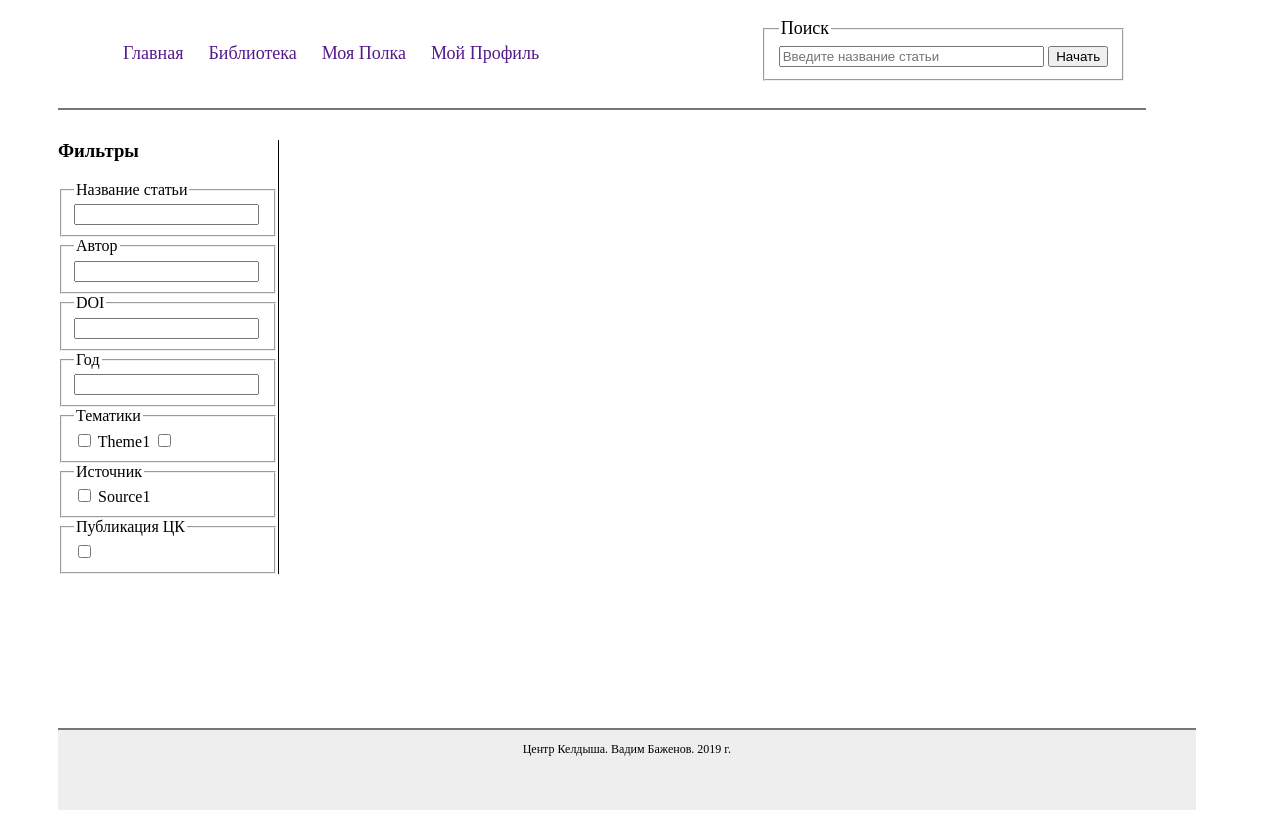
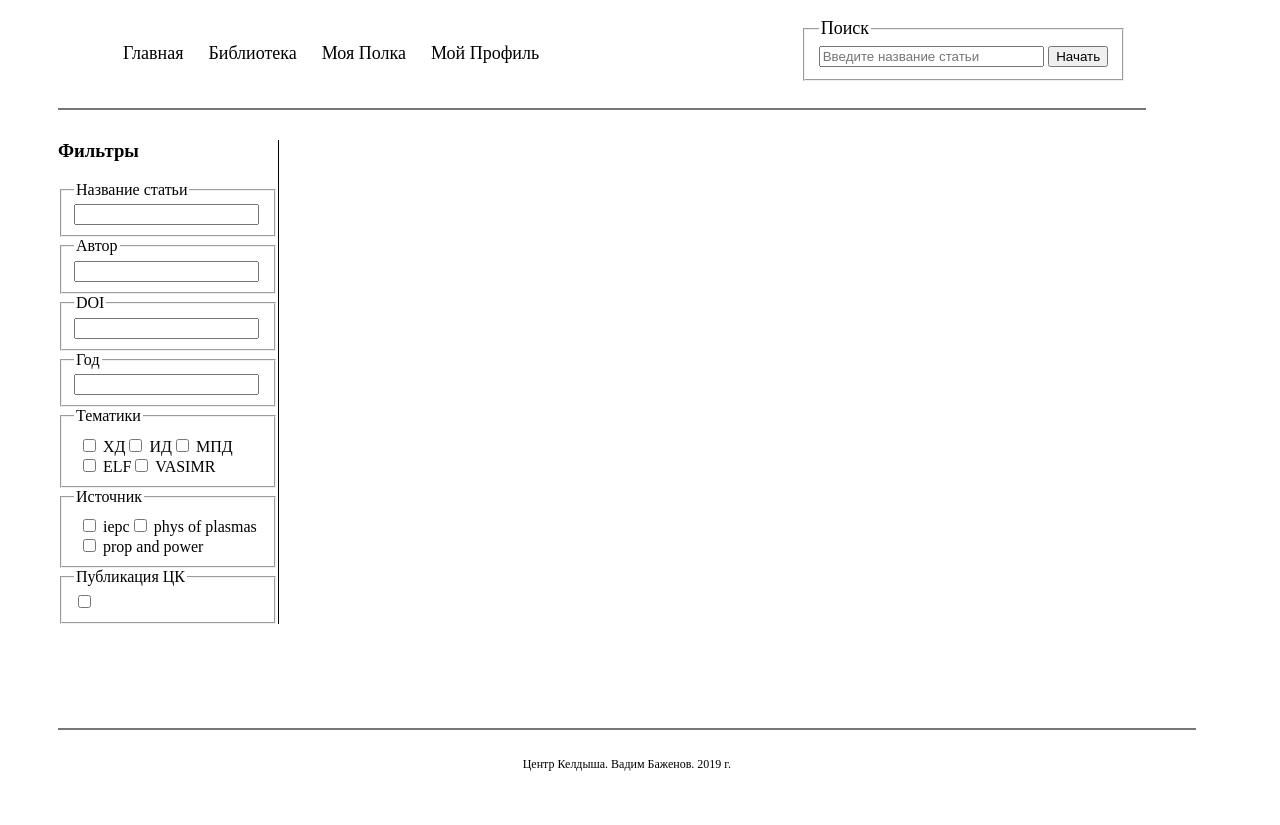
Before and after one commit to bazhenov4job/article_base, a Django app: page /library in a window 1280 px wide. Run offline with Django 3.2, Linux system fonts and the light colour scheme.

Commit message:
added base.html -  a template to ease html refactoring

```diff
--- a/article_base/article_base/urls.py
+++ b/article_base/article_base/urls.py
@@ -19,7 +19,7 @@ from mainapp import views as mainapp
 from libraryapp import views as libraryapp
 
 urlpatterns = [
-    path('', mainapp.index),
-    path('library', libraryapp.library),
+    path('', mainapp.index, name='index'),
+    path('library', libraryapp.library, name='library'),
     path('admin/', admin.site.urls),
 ]
--- a/article_base/libraryapp/templates/libraryapp/library.html
+++ b/article_base/libraryapp/templates/libraryapp/library.html
@@ -1,28 +1,6 @@
-<!DOCTYPE html>
-<html>
-<head>
-	<title>Библиотека</title>
-	<meta charset="utf-8">
-	<link rel="stylesheet" type="text/css" href="static/css/style.css">
-</head>
-<body>
-	<div class="container">
-		<div class="header">
-			<ul class="menu_main">
-				<li><a href="">Главная</a></li>
-				<li><a href="">Библиотека</a></li>
-				<li><a href="">Моя Полка</a></li>
-				<li><a href="">Мой Профиль</a></li>
-			</ul>
-			<form class="search_field">
-						<fieldset>
-							<legend>Поиск</legend>
-							<input size="30" type="text" placeholder="Введите название статьи" name="search">
-							<input type="submit" name="search_button" value="Начать">
-						</fieldset>
-			</form>
-		</div>
-
+{% extends 'mainapp/base.html' %}
+{% load staticfiles %}
+	{% block content %}
 		<div class="filters">
 			<form>
 				<h3>Фильтры</h3>
@@ -42,16 +20,28 @@
 					<legend>Год</legend>
 					<input type="textbox" name="">
 				</fieldset>
-				<fieldset>
+				<fieldset class="themes">
 					<legend>Тематики</legend>
-					<input type="checkbox" id="1" name="">
-					<label for="1">Theme1</label>
-					<input type="checkbox" name="">
+						<ul>
+							{% for theme in themes %}
+							<li>
+								<input type="checkbox" id="{{ theme }}" name="">
+								<label for="{{ theme }}">{{ theme }}</label>
+							</li>
+							{% endfor %}
+						</ul>
 				</fieldset>
-				<fieldset>
+				<fieldset class="sources">
 					<legend>Источник</legend>
-					<input type="checkbox" id="1" name="">
-					<label for="1">Source1</label>
+					<ul>
+						{% for source in sources %}
+						<li>
+							<input type="checkbox" id="{{ source }}" name="">
+							<label for="{{ source }}">{{ source }}</label>
+						</li>
+						{% endfor %}
+					</ul>
+
 				</fieldset>
 				<fieldset>
 					<legend>Публикация ЦК</legend>
@@ -64,10 +54,4 @@
 		<div class="clear_both"></div>
 		<div class="article_prev"></div>
 		<div class="clear_both"></div>
-	</div>
-	<div class="footer">
-		<p>Центр Келдыша. Вадим Баженов. 2019 г.</p>
-	</div>
-
-</body>
-</html>
+	{% endblock %}
--- a/article_base/libraryapp/views.py
+++ b/article_base/libraryapp/views.py
@@ -4,4 +4,19 @@ from django.shortcuts import render
 
 
 def library(request):
-    return render(request, "libraryapp/library.html")
+    title = 'Библиотека'
+    themes = ['ХД',
+              'ИД',
+              'МПД',
+              'ELF',
+              'VASIMR',
+              ]
+    sources = ['iepc',
+               'phys of plasmas',
+               'prop and power',
+               ]
+    content = {'title': title,
+               'themes': themes,
+               'sources': sources,
+               }
+    return render(request, "libraryapp/library.html", content)
--- /dev/null
+++ b/article_base/mainapp/templates/mainapp/base.html
@@ -0,0 +1,47 @@
+{% load staticfiles %}
+<!DOCTYPE html>
+<html lang="en">
+<head>
+    <meta charset="UTF-8">
+    <title>{{ title }}</title>
+    {% block css %}
+        <link rel="stylesheet" href="{% static 'css/style.css' %}">
+    {% endblock %}
+
+    {% block javascript %}
+
+    {% endblock %}
+</head>
+<body>
+    <div class="container">
+        {% block header %}
+            <div class="header">
+			<ul class="menu_main">
+				<li><a href="{% url 'index' %}">Главная</a></li>
+				<li><a href="{% url 'library' %}">Библиотека</a></li>
+				<li><a href="">Моя Полка</a></li>
+				<li><a href="">Мой Профиль</a></li>
+			</ul>
+			<form class="search_field">
+						<fieldset>
+							<legend>Поиск</legend>
+							<input size="25" type="text" placeholder="Введите название статьи" name="search">
+							<input type="submit" name="search_button" value="Начать">
+						</fieldset>
+			</form>
+		</div>
+        {% endblock %}
+        <div class="clear_both"></div>
+        {% block content %}
+
+        {% endblock %}
+    </div>
+    <div class="clear_both"></div>
+    {% block footer %}
+        <div class="footer">
+            <p>Центр Келдыша. Вадим Баженов. 2019 г.</p>
+        </div>
+    {% endblock %}
+
+</body>
+</html>
--- a/article_base/mainapp/views.py
+++ b/article_base/mainapp/views.py
@@ -4,7 +4,10 @@ from django.shortcuts import render
 
 
 def index(request):
-    return render(request, "mainapp/index.html")
+    title = 'Главная'
+    content = {'title': title,
+               }
+    return render(request, "mainapp/index.html", content)
 
 
 def library(request):
--- a/article_base/static/css/style.css
+++ b/article_base/static/css/style.css
@@ -37,7 +37,7 @@ html, body {
 	font-family: serif, "Times New Roman";
 	font-weight: 200;
 	font-size: 18px;
-	font-color: black;
+	color: black;
 }
 
 .search_field {
@@ -89,14 +89,28 @@ html, body {
 	font-size: 12px;
 	height: 80px;
 	text-align: center;
-	background-color: #eeeeee;
 	width: 90%;
 	min-width: 900px;
 	margin-top: -80px;
+	padding-top: 15px;
 }
 
 .filters {
 	margin-top:30px;
 	border-right: 1px solid black;
 	width: 220px;
+	font-size: 16px;
 }
+.filter .themes {
+padding: 0px;
+}
+
+.filters ul {
+margin-block-start: 5px;
+list-style-type: none;
+padding-inline-start: 5px;
+}
+
+.filters li {
+float: left;
+}
```
Also changed, not shown: article_base/mainapp/templates/mainapp/index.html (+6 -37 lines).
